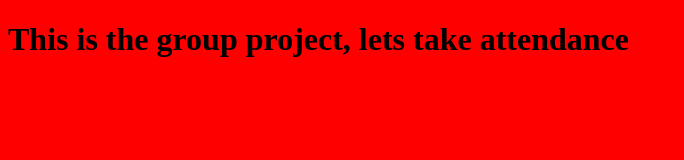
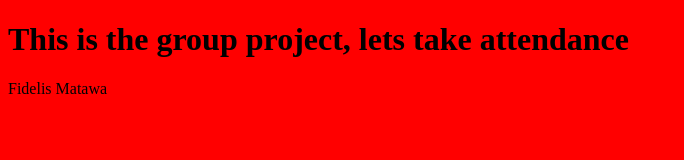
Before and after one commit to o-david/learning_git, a plain HTML site: page index.html in a window 1280 px wide. Shown: the whole page, without its empty margins (0-684 px from the left). Drawn offline with Linux system fonts and the light colour scheme.

Commit message:
writing my name

```diff
--- a/index.html
+++ b/index.html
@@ -8,6 +8,7 @@
 </head>
 <body>
     <h1>This is the group project, lets take attendance</h1>
+    <p>Fidelis Matawa</p>
 
 </body>
 </html>
```
